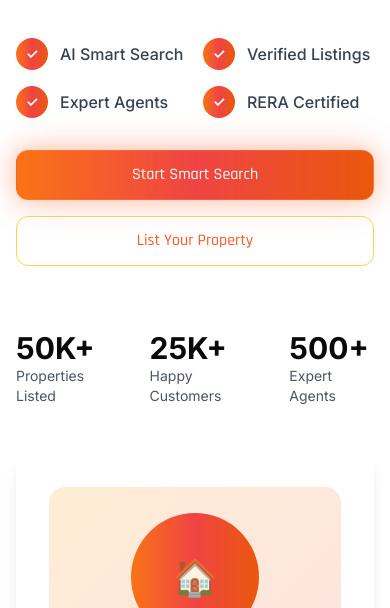
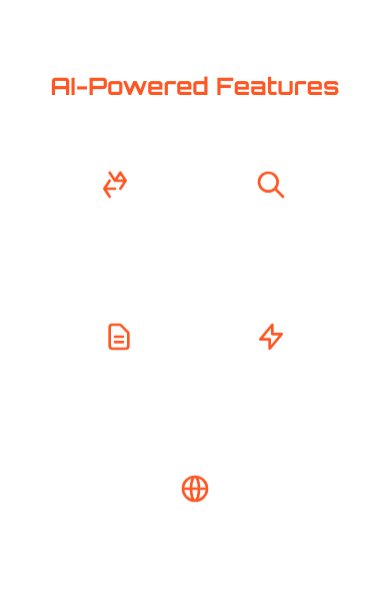
Before and after one commit to anveshpatel567/prop-ai-india, a React (Vite) app: page / in a window 390 px wide. Shown: the part 514-1122 px from the top of the page. Built offline with nearby package versions, Linux system fonts and the light colour scheme; no server answers; the database is empty.

Commit message:
feat: Implement AI feature cards in hero section
- Created AiFeatureCard component with hover effects and smooth scroll.
- Integrated cards into the homepage hero section with responsive layout.
- Added custom float animation to Tailwind config.

```diff
--- /dev/null
+++ b/src/components/home/AiFeatureCard.tsx
@@ -0,0 +1,63 @@
+
+import React from 'react';
+
+interface AiFeatureCardProps {
+  icon: React.ReactNode;
+  title: string;
+  description: string;
+  href: string;
+}
+
+export const AiFeatureCard: React.FC<AiFeatureCardProps> = ({
+  icon,
+  title,
+  description,
+  href
+}) => {
+  const handleClick = () => {
+    const element = document.querySelector(href);
+    if (element) {
+      element.scrollIntoView({ behavior: 'smooth' });
+    }
+  };
+
+  return (
+    <div
+      onClick={handleClick}
+      className="group relative w-32 h-32 sm:w-40 sm:h-40 cursor-pointer animate-float"
+    >
+      {/* Base glassmorphic card */}
+      <div className="absolute inset-0 bg-white/30 backdrop-blur-lg border border-white/20 rounded-2xl
+                     transition-all duration-500 ease-out
+                     group-hover:ring-2 group-hover:ring-orange-400
+                     group-hover:shadow-lg group-hover:shadow-orange-500/30
+                     group-hover:bg-white/40">
+
+        {/* Icon - always visible */}
+        <div className="absolute inset-0 flex items-center justify-center text-4xl text-fire-primary
+                       transition-all duration-300 group-hover:scale-110">
+          {icon}
+        </div>
+
+        {/* Content overlay - visible on hover */}
+        <div className="absolute inset-0 opacity-0 group-hover:opacity-100
+                       transition-all duration-500 ease-out
+                       bg-gradient-to-br from-white/90 via-white/80 to-orange-50/90
+                       backdrop-blur-md rounded-2xl p-4 flex flex-col justify-center">
+
+          <h3 className="font-rajdhani text-lg font-bold text-gray-800 text-center mb-2
+                        transform translate-y-4 group-hover:translate-y-0
+                        transition-transform duration-300 delay-100">
+            {title}
+          </h3>
+
+          <p className="font-inter text-sm text-gray-700 text-center leading-tight
+                       transform translate-y-4 group-hover:translate-y-0
+                       transition-transform duration-300 delay-200">
+            {description}
+          </p>
+        </div>
+      </div>
+    </div>
+  );
+};
--- a/src/components/home/HeroSection.tsx
+++ b/src/components/home/HeroSection.tsx
@@ -3,6 +3,8 @@ import React from 'react';
 import { Link } from 'react-router-dom';
 import { ButtonPrimary } from '../common/ButtonPrimary';
 import { ButtonGradient } from '../common/ButtonGradient';
+import { AiFeatureCard } from './AiFeatureCard';
+import { SparklesIcon, MagnifyingGlassIcon, DocumentTextIcon, GlobeIcon, BoltIcon } from '../icons';
 
 export const HeroSection: React.FC = () => {
   return (
@@ -26,6 +28,45 @@ export const HeroSection: React.FC = () => {
                 India's first AI-enhanced real estate platform. Search smart, list faster,
                 and discover properties that match your exact needs with our advanced AI tools.
               </p>
+            </div>
+
+            {/* AI Feature Cards */}
+            <div id="ai-section" className="py-8">
+              <h3 className="font-orbitron text-2xl font-bold text-center mb-6 text-fire-primary">
+                AI-Powered Features
+              </h3>
+              <div className="flex flex-wrap justify-center gap-6">
+                <AiFeatureCard
+                  icon={<SparklesIcon />}
+                  title="Smart Match"
+                  description="AI finds perfect properties matching your lifestyle"
+                  href="#search"
+                />
+                <AiFeatureCard
+                  icon={<MagnifyingGlassIcon />}
+                  title="Visual Search"
+                  description="Search using images and natural language"
+                  href="#search"
+                />
+                <AiFeatureCard
+                  icon={<DocumentTextIcon />}
+                  title="Auto Listings"
+                  description="Generate property descriptions instantly"
+                  href="#listing"
+                />
+                <AiFeatureCard
+                  icon={<BoltIcon />}
+                  title="Price Prediction"
+                  description="AI-powered market value analysis"
+                  href="#compare"
+                />
+                <AiFeatureCard
+                  icon={<GlobeIcon />}
+                  title="Virtual Tours"
+                  description="Immersive 3D property experiences"
+                  href="#ai-tools"
+                />
+              </div>
             </div>
 
             {/* Features */}
@@ -57,7 +98,7 @@ export const HeroSection: React.FC = () => {
             </div>
 
             {/* CTA Buttons */}
-            <div className="flex flex-col sm:flex-row gap-4">
+            <div id="login" className="flex flex-col sm:flex-row gap-4">
               <Link to="/search">
                 <ButtonPrimary className="w-full sm:w-auto">
                   Start Smart Search
--- /dev/null
+++ b/src/components/icons/index.tsx
@@ -0,0 +1,44 @@
+
+import React from 'react';
+
+export const SparklesIcon: React.FC<{ className?: string }> = ({ className = "w-8 h-8" }) => (
+  <svg className={className} fill="none" stroke="currentColor" viewBox="0 0 24 24">
+    <path strokeLinecap="round" strokeLinejoin="round" strokeWidth={2}
+          d="M5 3l4 6 4-6m0 0l4 6-4 6m4-6h-8m-4 0l-4 6 4 6m-4-6h8" />
+  </svg>
+);
+
+export const MagnifyingGlassIcon: React.FC<{ className?: string }> = ({ className = "w-8 h-8" }) => (
+  <svg className={className} fill="none" stroke="currentColor" viewBox="0 0 24 24">
+    <path strokeLinecap="round" strokeLinejoin="round" strokeWidth={2}
+          d="M21 21l-6-6m2-5a7 7 0 11-14 0 7 7 0 0114 0z" />
+  </svg>
+);
+
+export const DocumentTextIcon: React.FC<{ className?: string }> = ({ className = "w-8 h-8" }) => (
+  <svg className={className} fill="none" stroke="currentColor" viewBox="0 0 24 24">
+    <path strokeLinecap="round" strokeLinejoin="round" strokeWidth={2}
+          d="M9 12h6m-6 4h6m2 5H7a2 2 0 01-2-2V5a2 2 0 012-2h5.586a1 1 0 01.707.293l5.414 5.414a1 1 0 01.293.707V19a2 2 0 01-2 2z" />
+  </svg>
+);
+
+export const GlobeIcon: React.FC<{ className?: string }> = ({ className = "w-8 h-8" }) => (
+  <svg className={className} fill="none" stroke="currentColor" viewBox="0 0 24 24">
+    <path strokeLinecap="round" strokeLinejoin="round" strokeWidth={2}
+          d="M21 12a9 9 0 01-9 9m9-9a9 9 0 00-9-9m9 9H3m9 9a9 9 0 01-9-9m9 9c1.657 0 3-4.03 3-9s-1.343-9-3-9m0 18c-1.657 0-3-4.03-3-9s1.343-9 3-9m-9 9a9 9 0 019-9" />
+  </svg>
+);
+
+export const BoltIcon: React.FC<{ className?: string }> = ({ className = "w-8 h-8" }) => (
+  <svg className={className} fill="none" stroke="currentColor" viewBox="0 0 24 24">
+    <path strokeLinecap="round" strokeLinejoin="round" strokeWidth={2}
+          d="M13 10V3L4 14h7v7l9-11h-7z" />
+  </svg>
+);
+
+export const HomeIcon: React.FC<{ className?: string }> = ({ className = "w-8 h-8" }) => (
+  <svg className={className} fill="none" stroke="currentColor" viewBox="0 0 24 24">
+    <path strokeLinecap="round" strokeLinejoin="round" strokeWidth={2}
+          d="M3 12l2-2m0 0l7-7 7 7M5 10v10a1 1 0 001 1h3m10-11l2 2m-2-2v10a1 1 0 01-1 1h-3m-6 0a1 1 0 001-1v-4a1 1 0 011-1h2a1 1 0 011 1v4a1 1 0 001 1m-6 0h6" />
+  </svg>
+);
--- a/src/fonts.css
+++ b/src/fonts.css
@@ -1,6 +1,7 @@
 
 @import url('https://fonts.googleapis.com/css2?family=Rajdhani:wght@300;400;500;600;700&display=swap');
 @import url('https://fonts.googleapis.com/css2?family=Inter:wght@300;400;500;600;700&display=swap');
+@import url('https://fonts.googleapis.com/css2?family=Orbitron:wght@400;500;600;700;800;900&display=swap');
 
 .font-rajdhani {
   font-family: 'Rajdhani', sans-serif;
@@ -9,3 +10,7 @@
 .font-inter {
   font-family: 'Inter', sans-serif;
 }
+
+.font-orbitron {
+  font-family: 'Orbitron', monospace;
+}
--- a/src/pages/index.tsx
+++ b/src/pages/index.tsx
@@ -16,7 +16,7 @@ const Index: React.FC = () => {
       <HeroSection />
 
       {/* Quick Actions Section */}
-      <section className="py-16 px-4">
+      <section id="search" className="py-16 px-4">
         <div className="max-w-7xl mx-auto">
           <h2 className="text-3xl font-bold text-center mb-8">Quick Actions</h2>
           <div className="grid md:grid-cols-4 gap-6">
@@ -55,11 +55,16 @@ const Index: React.FC = () => {
         </div>
       </section>
 
-      <AiTeaserCards />
-      <RoleSelectorCards />
+      <div id="listing">
+        <AiTeaserCards />
+      </div>
+
+      <div id="compare">
+        <RoleSelectorCards />
+      </div>
 
       {/* CTA Section */}
-      <section className="py-16 px-4 warm-gradient">
+      <section id="ai-tools" className="py-16 px-4 warm-gradient">
         <div className="max-w-4xl mx-auto text-center">
           <h2 className="text-3xl font-bold text-white mb-4">
             Ready to Find Your Perfect Property?
--- a/tailwind.config.ts
+++ b/tailwind.config.ts
@@ -22,6 +22,7 @@ export default {
       fontFamily: {
         'rajdhani': ['Rajdhani', 'sans-serif'],
         'inter': ['Inter', 'sans-serif'],
+        'orbitron': ['Orbitron', 'monospace'],
       },
       colors: {
         border: 'hsl(var(--border))',
@@ -96,6 +97,10 @@ export default {
         'pulse-glow': {
           '0%, 100%': { boxShadow: '0 0 20px rgba(255, 106, 0, 0.3)' },
           '50%': { boxShadow: '0 0 30px rgba(255, 106, 0, 0.6), 0 0 40px rgba(255, 60, 56, 0.4)' }
+        },
+        'float': {
+          '0%, 100%': { transform: 'translateY(0)' },
+          '50%': { transform: 'translateY(-8px)' }
         }
       },
       animation: {
@@ -104,7 +109,8 @@ export default {
         'fade-in': 'fade-in 0.6s ease-out',
         'scale-up': 'scale-up 0.4s ease-out',
         'shimmer': 'shimmer 2s ease-in-out infinite',
-        'pulse-glow': 'pulse-glow 2s ease-in-out infinite'
+        'pulse-glow': 'pulse-glow 2s ease-in-out infinite',
+        'float': 'float 4s ease-in-out infinite'
       }
     }
   },
```
